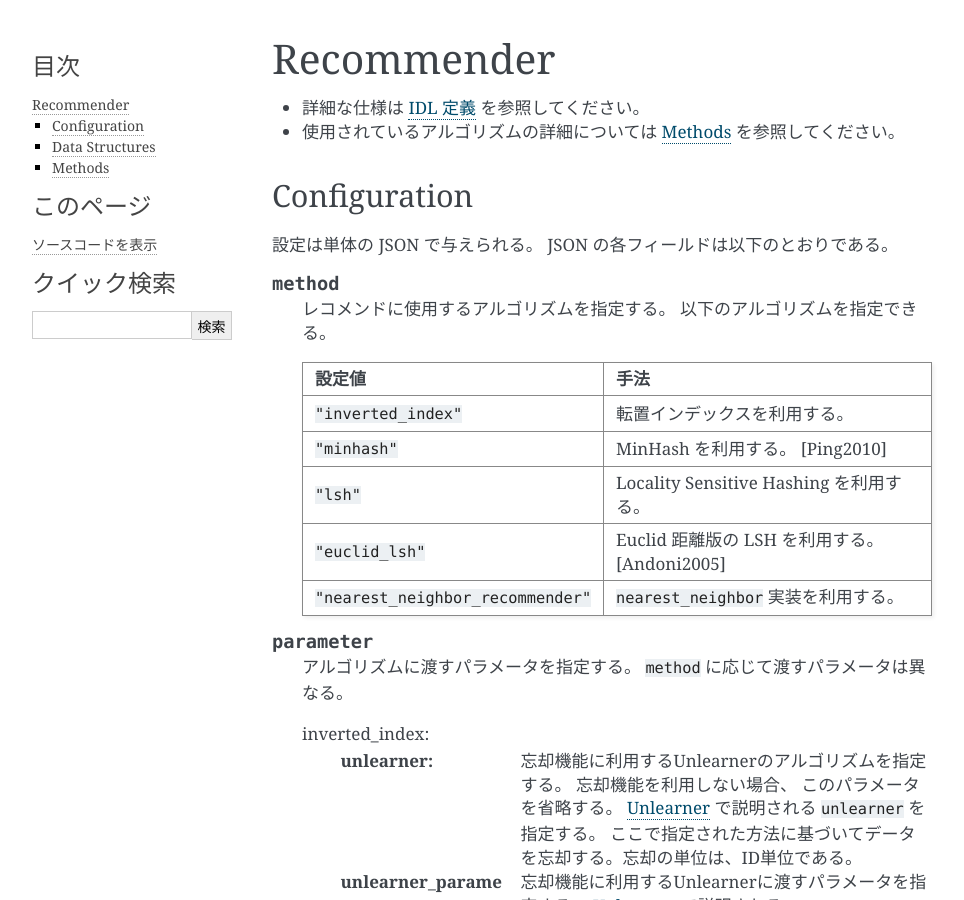
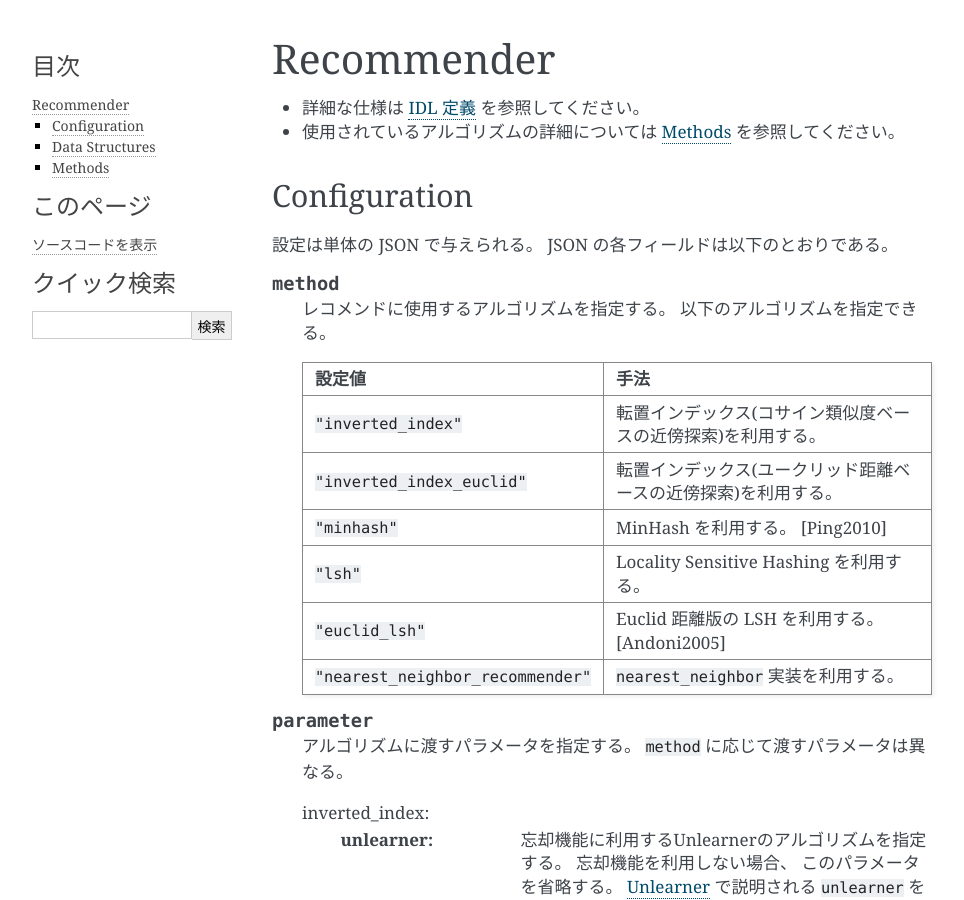
Before and after one commit to jubatus/website, a Sphinx documentation site: the page built from source/ja/api_recommender.rst, in a window 1280 px wide and 900 px high. Shown: the whole window, without its empty margins (148-1112 px from the left). Built offline with Sphinx 7.4.7, drawn with Linux system fonts in a browser that asks for light colours; the version number could not be read and is left out.

Commit message:
add inverted_index_euclid method to recommender API

```diff
--- a/source/en/api_recommender.rst
+++ b/source/en/api_recommender.rst
@@ -21,7 +21,8 @@ We show each field below:
       ===================================== ===================================
       Value                                 Method
       ===================================== ===================================
-      ``"inverted_index"``                  Use Inverted Index.
+      ``"inverted_index"``                  Use Inverted Index (similarity measured by cosine similarity.)
+      ``"inverted_index_euclid"``           Use Inverted Index (similarity measured by euclidean distance.)
       ``"minhash"``                         Use MinHash. [Ping2010]_
       ``"lsh"``                             Use Locality Sensitive Hashing.
       ``"euclid_lsh"``                      Use Euclid-distance LSH. [Andoni2005]_
--- a/source/ja/api_recommender.rst
+++ b/source/ja/api_recommender.rst
@@ -21,7 +21,8 @@ JSON の各フィールドは以下のとおりである。
       ===================================== ===================================
       設定値                                手法
       ===================================== ===================================
-      ``"inverted_index"``                  転置インデックスを利用する。
+      ``"inverted_index"``                  転置インデックス(コサイン類似度ベースの近傍探索)を利用する。
+      ``"inverted_index_euclid"``           転置インデックス(ユークリッド距離ベースの近傍探索)を利用する。
       ``"minhash"``                         MinHash を利用する。 [Ping2010]_
       ``"lsh"``                             Locality Sensitive Hashing を利用する。
       ``"euclid_lsh"``                      Euclid 距離版の LSH を利用する。 [Andoni2005]_
```
